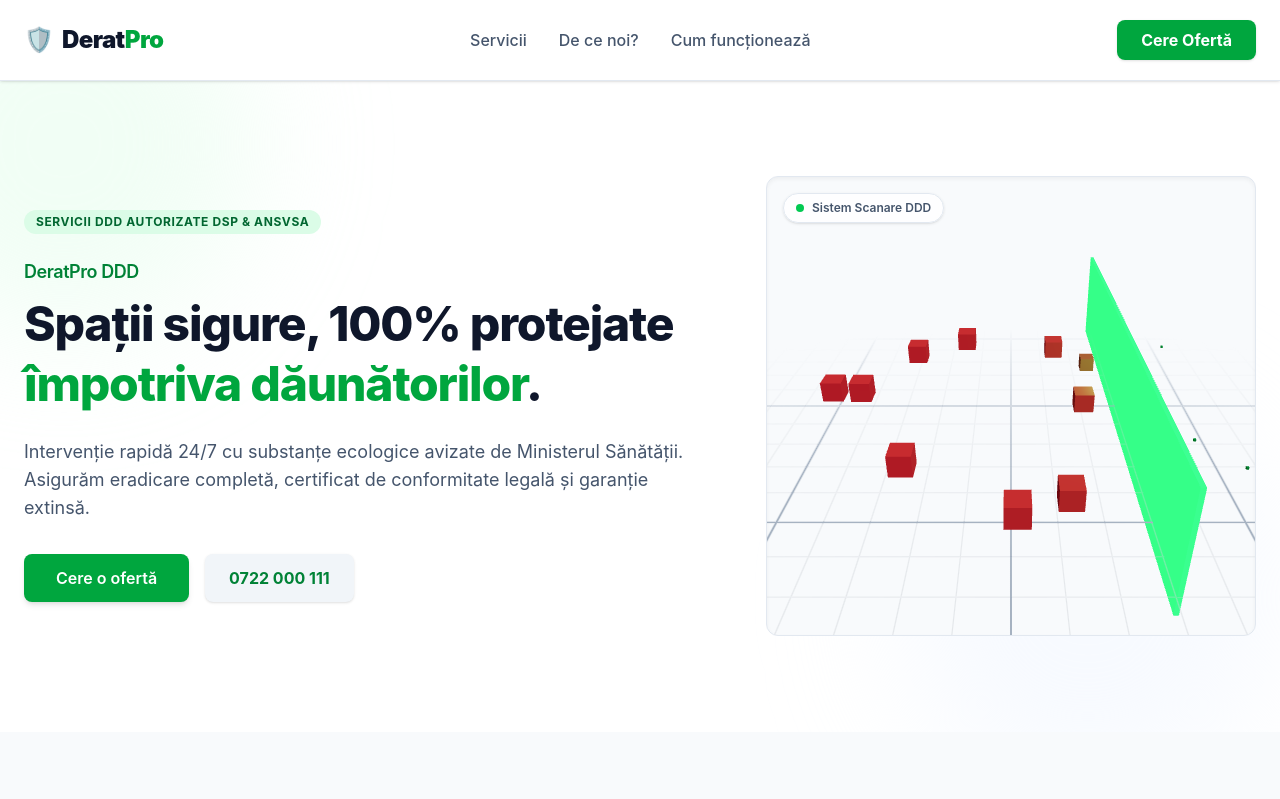
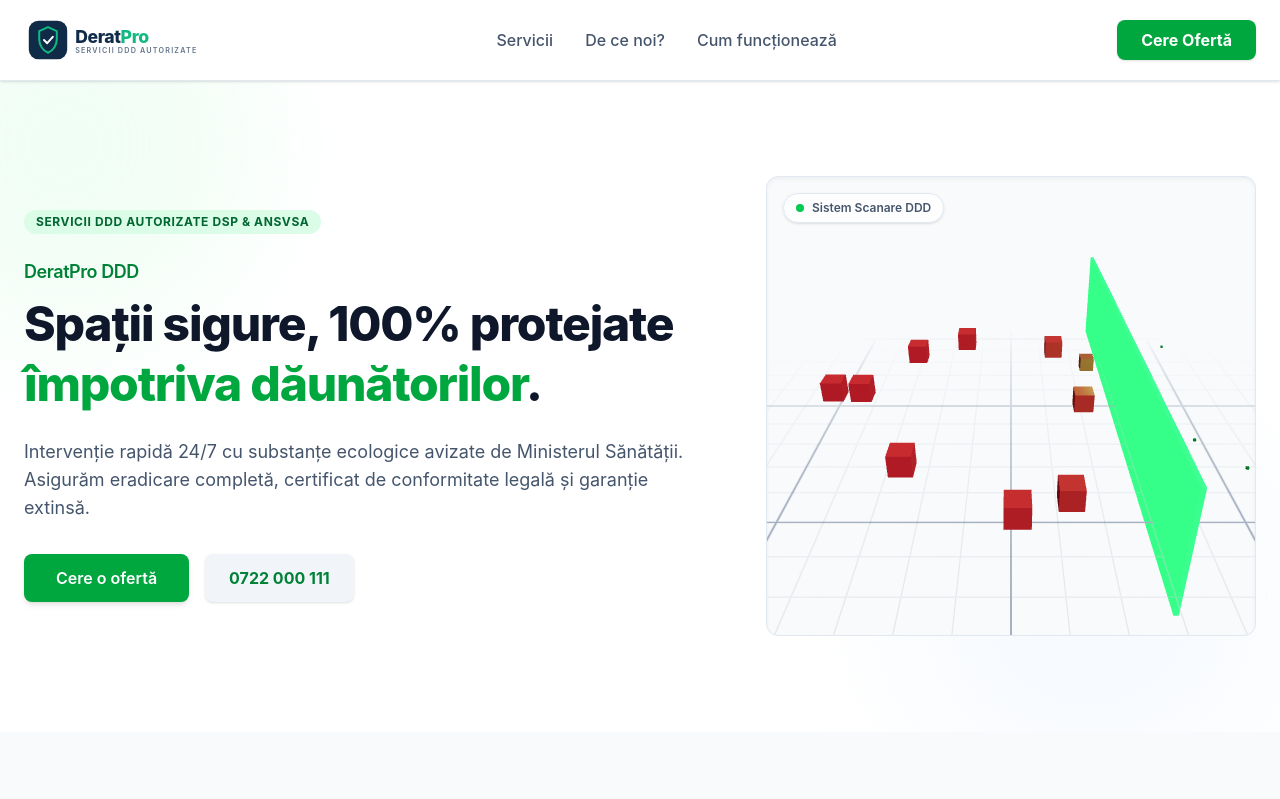
Before and after one commit to CosminPretcar/DeratPro, a React (Vite) app: page / in a window 1280 px wide. Shown: the top 799 px of the page. Built offline with nearby package versions, Linux system fonts and the light colour scheme.

Commit message:
Added icon generated by Google Stitch

```diff
--- a/src/App.tsx
+++ b/src/App.tsx
@@ -8,7 +8,7 @@ import Header from './components/Header'
 
 export default function App() {
   return (
-    <div className="min-h-screen flex bg-white flex-col font-sans pt-20">
+    <div id="top" className="min-h-screen flex bg-white flex-col font-sans pt-20">
       <Header />
       <Hero />
       <Services />
--- a/src/components/Header.tsx
+++ b/src/components/Header.tsx
@@ -1,4 +1,5 @@
 import { useState } from 'react';
+import logo from '../assets/logo.svg';
 
 export default function Header() {
   const [isMenuOpen, setIsMenuOpen] = useState(false);
@@ -21,10 +22,7 @@ export default function Header() {
     <header className="fixed top-0 left-0 w-full bg-white/90 backdrop-blur-md z-50 border-b border-slate-200 shadow-sm transition-all">
       <div className="max-w-7xl mx-auto px-6 h-20 flex items-center justify-between">
         <a href="#" onClick={(e) => handleScroll(e, 'top')} className="flex items-center gap-2">
-          <span className="text-2xl">🛡️</span>
-          <span className="text-2xl font-black text-slate-900 tracking-tight">
-            Derat<span className="text-green-600">Pro</span>
-          </span>
+          <img src={logo} alt="DeratPro Logo" className="h-12 w-auto pointer-events-none" />
         </a>
 
         <nav className="hidden md:flex items-center gap-8 font-medium text-slate-600">
```
Also changed, not shown: src/assets/logo.svg (added).
